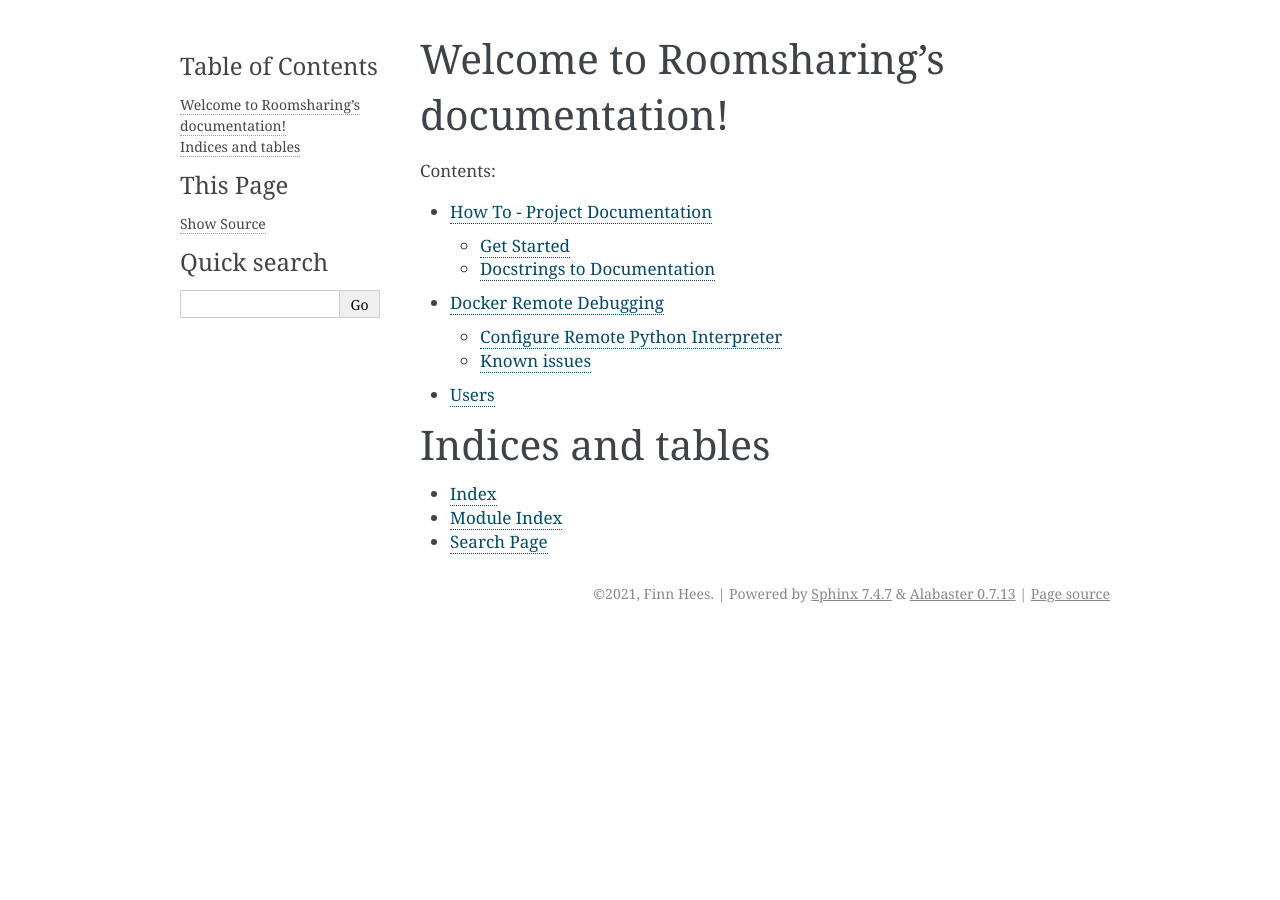
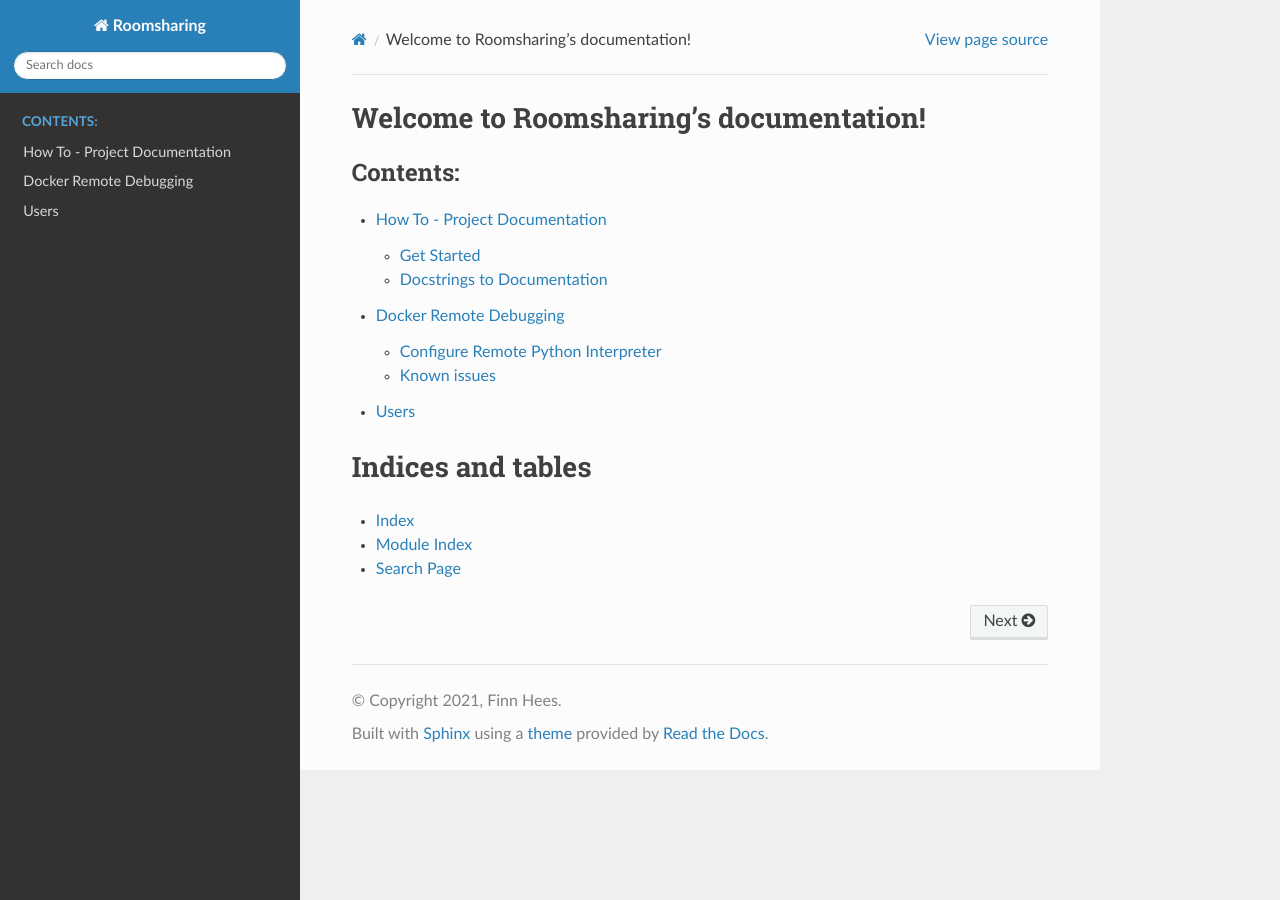
Before and after one commit to finnus/roomsharing, a Sphinx documentation site: the page built from docs/index.rst, in a window 1280 px wide. Built offline with Sphinx 7.4.7 and the Read the Docs theme 2.0.0, drawn with Linux system fonts in a browser that asks for light colours.

Commit message:
feat(setup): change github-ci, change readthedocs template

```diff
--- a/docs/conf.py
+++ b/docs/conf.py
@@ -24,6 +24,7 @@ else:
 os.environ["DATABASE_URL"] = "sqlite:///readthedocs.db"
 os.environ.setdefault("DJANGO_SETTINGS_MODULE", "config.settings.local")
 django.setup()
+import sphinx_rtd_theme
 
 # -- Project information -----------------------------------------------------
 
@@ -40,6 +41,7 @@ author = "Finn Hees"
 extensions = [
     "sphinx.ext.autodoc",
     "sphinx.ext.napoleon",
+    "sphinx_rtd_theme",
 ]
 
 # Add any paths that contain templates here, relative to this directory.
@@ -55,7 +57,7 @@ exclude_patterns = ["_build", "Thumbs.db", ".DS_Store"]
 # The theme to use for HTML and HTML Help pages.  See the documentation for
 # a list of builtin themes.
 #
-html_theme = "alabaster"
+html_theme = "sphinx_rtd_theme"
 
 # Add any paths that contain custom static files (such as style sheets) here,
 # relative to this directory. They are copied after the builtin static files,
```
Also changed, not shown: 2 other files.
